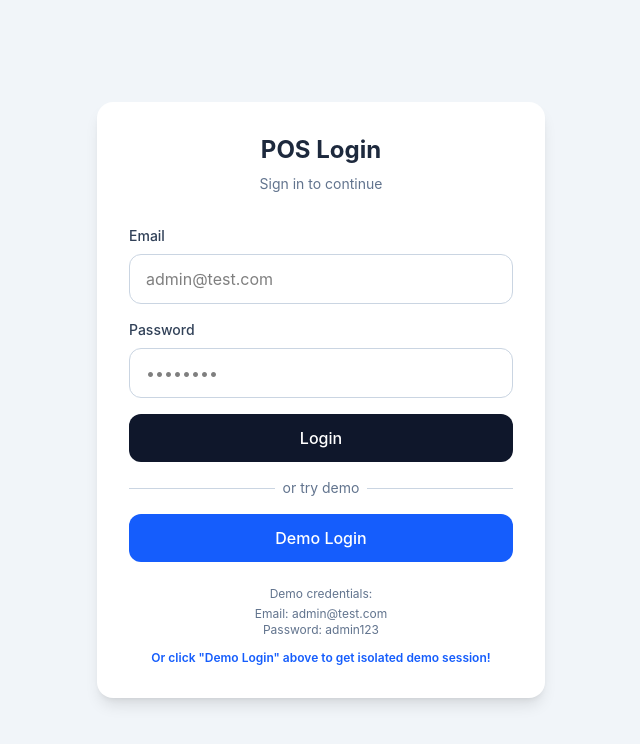
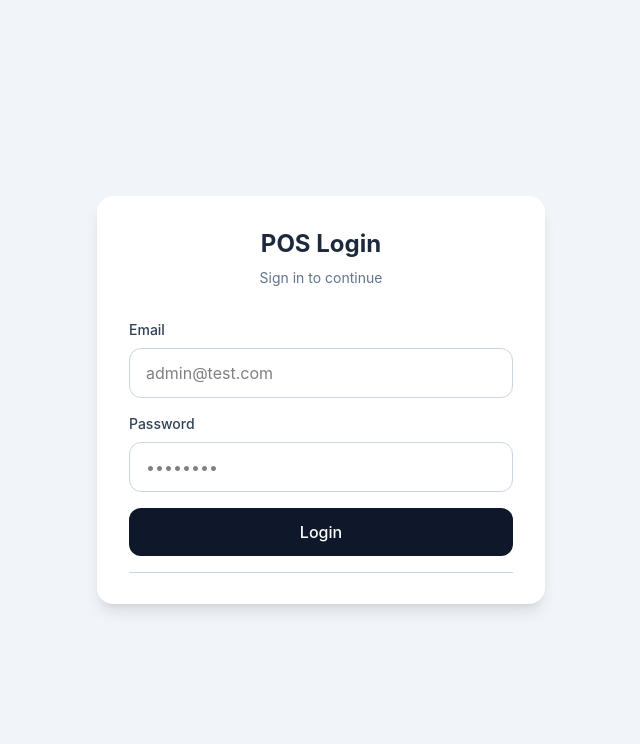
Before and after one commit to Milansanjaya/Restaurant_POS_Frontend, a React (Vite) app in the folder pos-frontend/: page / in a window 1280 px wide. Shown: the top 744 px of the page, without its empty margins (319-959 px from the left). Built offline with nearby package versions, Linux system fonts and the light colour scheme; no server answers; the HTML template or start-up script is replaced by a standard one.

Commit message:
Update LoginPage.tsx

```diff
--- a/pos-frontend/src/pages/LoginPage.tsx
+++ b/pos-frontend/src/pages/LoginPage.tsx
@@ -112,26 +112,13 @@ export default function LoginPage() {
             <div className="absolute inset-0 flex items-center">
               <div className="w-full border-t border-slate-300"></div>
             </div>
-            <div className="relative flex justify-center text-sm">
-              <span className="bg-white px-2 text-slate-500">or try demo</span>
-            </div>
+
           </div>
 
-          <button
-            onClick={handleDemoLogin}
-            disabled={loading}
-            className="w-full rounded-xl bg-blue-600 px-4 py-3 font-medium text-white transition hover:bg-blue-700 disabled:opacity-60"
-          >
-            {loading ? "Loading Demo..." : "Demo Login"}
-          </button>
+
         </div>
 
-        <div className="mt-6 text-center text-xs text-slate-500">
-          <p>Demo credentials:</p>
-          <p className="mt-1">Email: admin@test.com</p>
-          <p>Password: admin123</p>
-          <p className="mt-3 font-semibold text-blue-600">Or click "Demo Login" above to get isolated demo session!</p>
-        </div>
+
       </div>
     </div>
   );
```
